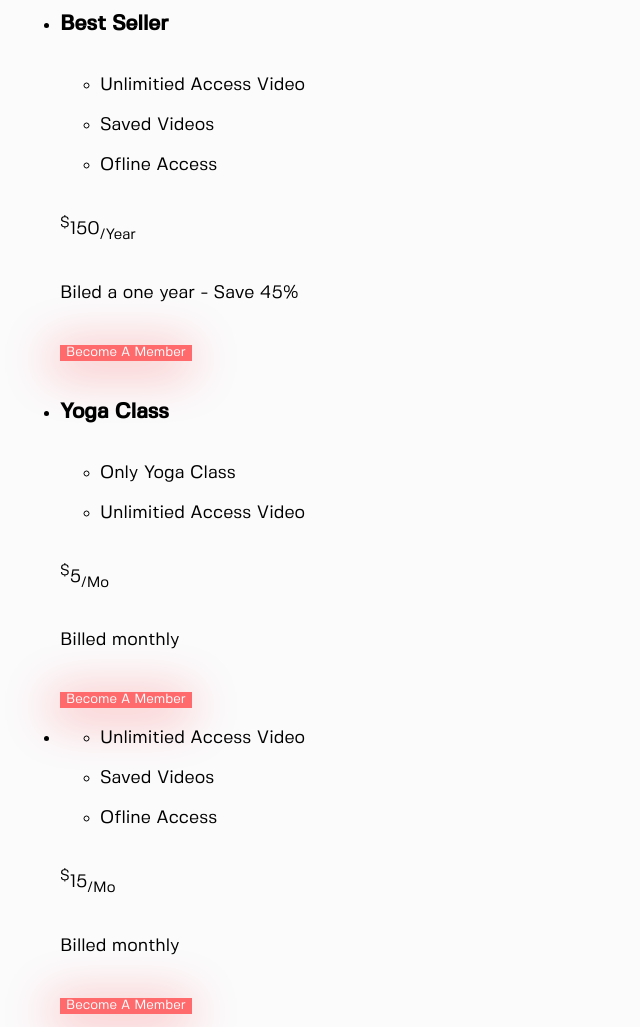
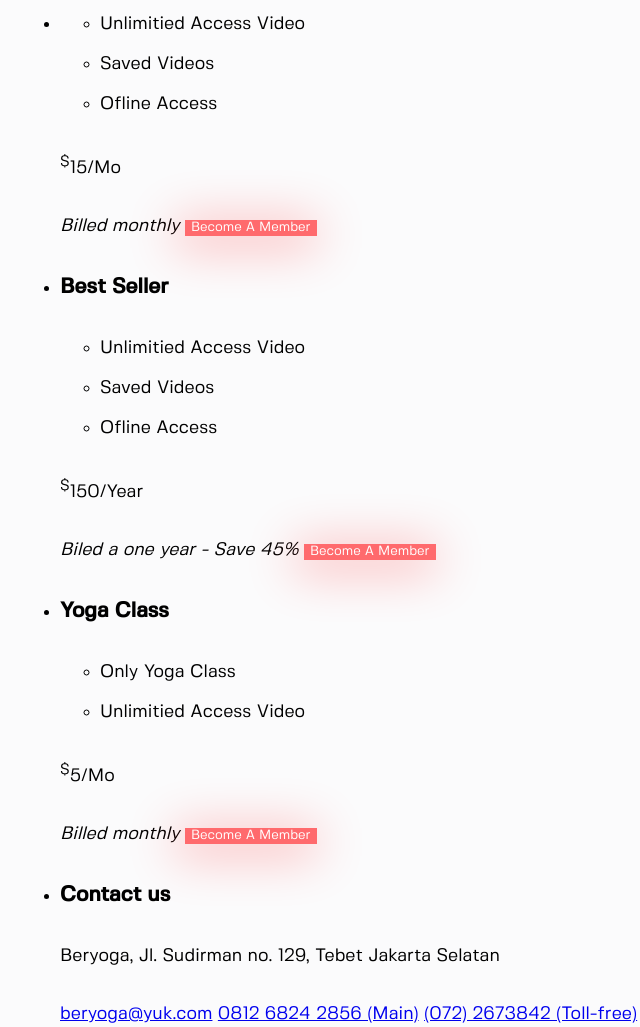
Before and after one commit to amelinayullia/beryoga, a website: page source/index.html in a window 1280 px wide. Shown: the part 6256-7283 px from the top of the page, without its empty margins (0-640 px from the left). Drawn offline with nearby package versions, Linux system fonts and the light colour scheme; files that its build step writes are made by us from their sources.

Commit message:
adds classes to index file

```diff
--- a/source/index.html
+++ b/source/index.html
@@ -170,36 +170,36 @@
 
         <ul class="best-offers__list">
           <li class="best-offers__item offers-item">
-            <h3 class="offers-item__title">Best Seller</h3>
             <ul class="offers-item__list">
               <li class="offers-item__item">Unlimitied Access Video</li>
               <li class="offers-item__item">Saved Videos</li>
               <li class="offers-item__item">Ofline Access</li>
             </ul>
-            <p class="offers-item__price"><sup>$</sup>150<sub>/Year</sub></p>
-            <p class="offers-item__save">Biled a one year - Save 45%</p>
+            <p class="offers-item__price"><sup class="offers-item__sup-price">$</sup>15<span class="offers-item__season-price">/Mo</span></p>
+            <em class="offers-item__save">Billed monthly</em>
             <button class="offers-item__button button">Become A Member</button>
+          </li>
+
+          <li class="best-offers__item offers-item offers-item--bestseller">
+            <h3 class="offers-item__title offers-item__title--bestseller">Best Seller</h3>
+            <ul class="offers-item__list">
+              <li class="offers-item__item offers-item__item--bestseller">Unlimitied Access Video</li>
+              <li class="offers-item__item offers-item__item--bestseller">Saved Videos</li>
+              <li class="offers-item__item offers-item__item--bestseller">Ofline Access</li>
+            </ul>
+            <p class="offers-item__price"><sup class="offers-item__sup-price">$</sup>150<span class="offers-item__season-price">/Year</span></p>
+            <em class="offers-item__save">Biled a one year - Save 45%</em>
+            <button class="offers-item__button offers-item__button--bestseller button">Become A Member</button>
           </li>
 
           <li class="best-offers__item offers-item">
             <h3 class="offers-item__title">Yoga Class</h3>
-            <ul class="offers-item__list">
+            <ul class="offers-item__list offers-item__list--yogaclass">
               <li class="offers-item__item">Only Yoga Class </li>
               <li class="offers-item__item">Unlimitied Access Video</li>
             </ul>
-            <p class="offers-item__price"><sup>$</sup>5<sub>/Mo</sub></p>
-            <p class="offers-item__save">Billed monthly</p>
-            <button class="offers-item__button button">Become A Member</button>
-          </li>
-
-          <li class="best-offers__item offers-item">
-            <ul class="offers-item__list">
-              <li class="offers-item__item">Unlimitied Access Video</li>
-              <li class="offers-item__item">Saved Videos</li>
-              <li class="offers-item__item">Ofline Access</li>
-            </ul>
-            <p class="offers-item__price"><sup>$</sup>15<sub>/Mo</sub></p>
-            <p class="offers-item__save">Billed monthly</p>
+            <p class="offers-item__price"><sup class="offers-item__sup-price">$</sup>5<span class="offers-item__season-price">/Mo</span></p>
+            <em class="offers-item__save">Billed monthly</em>
             <button class="offers-item__button button">Become A Member</button>
           </li>
         </ul>
```
